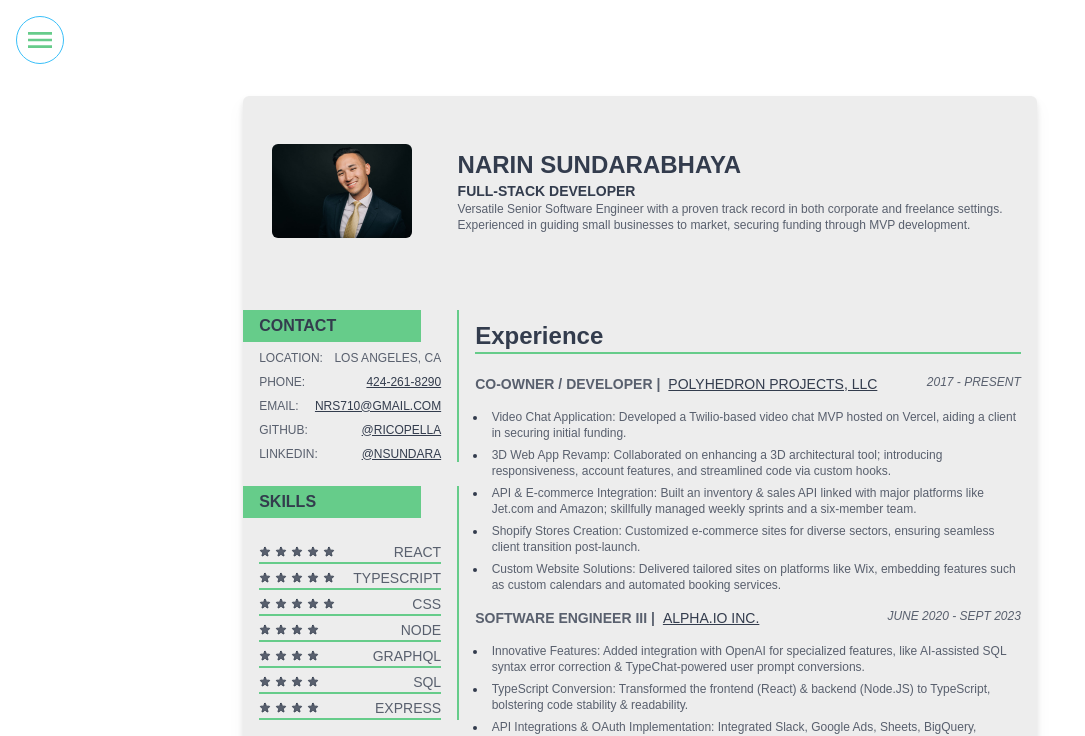
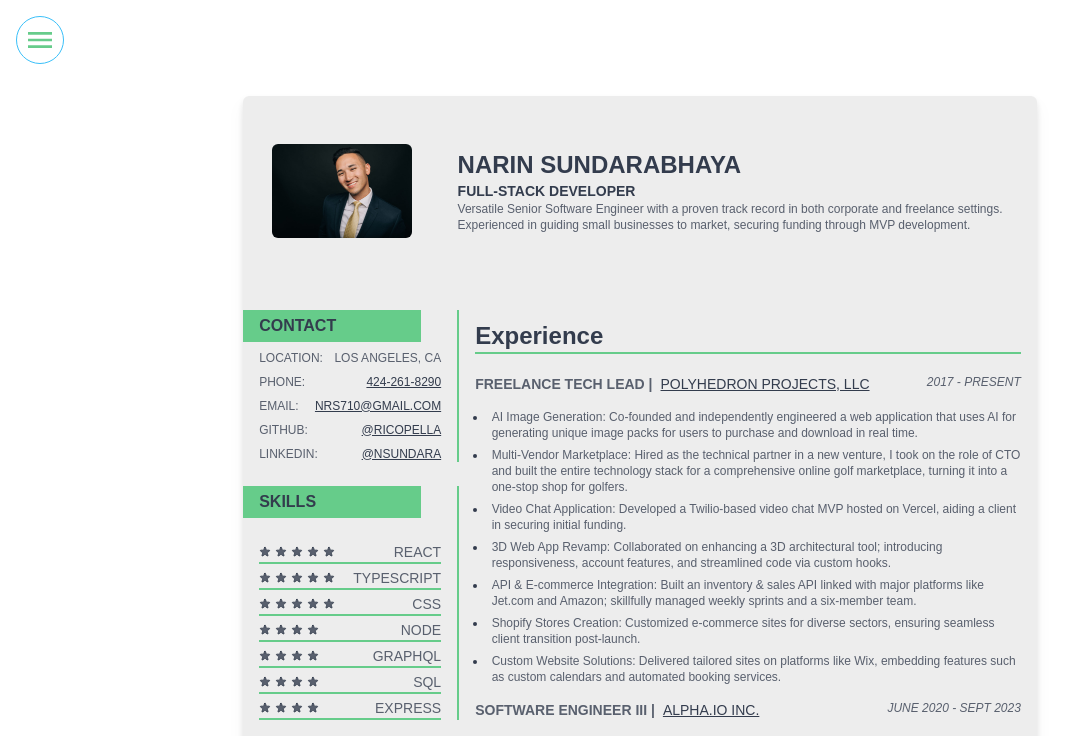
Before and after one commit to ricopella/portfolio_next, a Next.js app: page /resume in a window 1280 px wide. Shown: the top 736 px of the page, without its empty margins (0-1085 px from the left). Built offline with nearby package versions, Linux system fonts and the light colour scheme.

Commit message:
added parscape and jiso

```diff
--- a/src/app/resume/experience.tsx
+++ b/src/app/resume/experience.tsx
@@ -1,4 +1,4 @@
-import STYLES from './styles';
+import STYLES from './styles'
 
 export default function Experience() {
   return (
@@ -7,7 +7,7 @@ export default function Experience() {
       <div {...STYLES.experienceContainer}>
         <div>
           <div {...STYLES.experienceFirstTitleRow}>
-            <div {...STYLES.experienceFirstTitle}>Co-Owner / Developer</div>
+            <div {...STYLES.experienceFirstTitle}>Freelance Tech Lead</div>
             <a
               href='https://polyhedronprojects.com'
               target='_blank'
@@ -19,6 +19,12 @@ export default function Experience() {
             <i {...STYLES.experienceFirstTitleDate}>2017 - Present</i>
           </div>
           <ol {...STYLES.experienceUl}>
+          <li {...STYLES.experienceLi}>
+              AI Image Generation: Co-founded and independently engineered a web application that uses AI for generating unique image packs for users to purchase and download in real time.
+            </li>
+            <li {...STYLES.experienceLi}>
+              Multi-Vendor Marketplace: Hired as the technical partner in a new venture, I took on the role of CTO and built the entire technology stack for a comprehensive online golf marketplace, turning it into a one-stop shop for golfers.
+            </li>
             <li {...STYLES.experienceLi}>
               Video Chat Application: Developed a Twilio-based video chat MVP
               hosted on Vercel, aiding a client in securing initial funding.
--- a/src/components/timezones.tsx
+++ b/src/components/timezones.tsx
@@ -1,7 +1,7 @@
 'use client';
 
-import useTimezone from '@/hooks/useTimezone';
-import Clock from 'react-live-clock';
+import useTimezone from '@/hooks/useTimezone'
+import Clock from 'react-live-clock'
 
 const STYLES = {
   container: {
@@ -16,7 +16,7 @@ export default function Timezones() {
     <div {...STYLES.container}>
       {timezone && (
         <div className="after:content-['_|_'] after:ml-4">
-          {timezone}: <Clock format={'HH:mm'} ticking={true} />
+          Current: <Clock format={'HH:mm'} ticking={true} />
         </div>
       )}
       <div className="after:content-['_|_'] after:ml-4">
--- a/src/sections/timelines.tsx
+++ b/src/sections/timelines.tsx
@@ -1,15 +1,41 @@
 'use client';
 
-import Section from '@/components/section';
-import Image from 'next/image';
-import React from 'react';
+import Section from '@/components/section'
+import Image from 'next/image'
+import React from 'react'
 import {
   VerticalTimeline,
   VerticalTimelineElement,
-} from 'react-vertical-timeline-component';
-import 'react-vertical-timeline-component/style.min.css';
+} from 'react-vertical-timeline-component'
+import 'react-vertical-timeline-component/style.min.css'
 
 const TIMELINE = [
+  {
+    date: '2023 - Current',
+    title: 'Parscape',
+    subtitle: 'Multi-Vendor Marketplace',
+    tags: ['React', 'TypeScript', 'NextJS'],
+    imgSrc: '/images/web.svg',
+    imgAlt: 'Web App Case Study',
+    description: [
+      `The Problem: Parscape, a newly established company aimed at reinventing the golfing marketplace, came across a unique challenge. The co-founders had invested a year in research and planning and had signed a Master Service Agreement with a service offering headless multi-vendor capabilities. But their vision went beyond this infrastructure - they required a storefront to be built that could translate their designs and plans into a functional marketplace. Their ambitious goal was to create a consolidated platform for golfers to discover and shop from a wide spectrum of independent golfing brands.`,
+      `The Solution: As CTO, I took the unique challenge head-on. I started off by fully understanding the owners' vision and the unique needs of our target audience - the golfers and independent brands. Leveraging the multi-vendor service's capabilities, I designed and engineered the storefront in alignment with the co-founders' plans and designs. I built a seamless integration mechanism that could connect the storefront with the different Shopify stores owned by the various independent brands.`,
+      `The Why: The purpose of the Parscape project was twofold. For golfers, an all-in-one shopping platform was created, simplifying their shopping experience and making it more convenient. They could now find all the brands, designs, and golfing accessories in one place while ensuring accurate, real-time information. For independent golf brands, the platform provided a much-needed visibility boost, exposing their products to a broader audience, all without the need for managing an additional platform. These efforts played a key role in launching a successful platform ready to revolutionize the golfing marketplace - a testament to innovation and thoughtful engineering.`,
+    ],
+  },
+  {
+    date: '2023 - Current',
+    title: 'Jiso.ai',
+    subtitle: 'AI generated bespoke portrait',
+    tags: ['React', 'TypeScript', 'NextJS'],
+    imgSrc: '/images/web.svg',
+    imgAlt: 'Web App Case Study',
+    description: [
+      `The Problem: Our venture began with a spark: AI-generated bespoke images, inspired by my co-founder. While the idea garnered significant social media attention and demand, turning it into a scalable, user-friendly web application was the challenge.`,
+      `The Solution: As the founding developer, I single-handedly engineered the holistic web application. I built user management, integrated an online store, established a secure Stripe payment system, and designed the database schema. I adapted to understand the AI components, deploying pods for the image generation tasks and creating edge functions to manage batches. With real-time results, robust admin management, and internationalization, users could purchase and download their personalized image packs almost instantly`,
+      `The Why: The aim was to convert an innovative AI-driven idea into a scalable web application. Our platform extended the reach and speed of the bespoke AI image service, transformed customer experience, and turned individualized demand into a commercially viable, international product.`,
+    ],
+  },
   {
     date: '2020 - 2023',
     title: 'Alpha.io',
```
